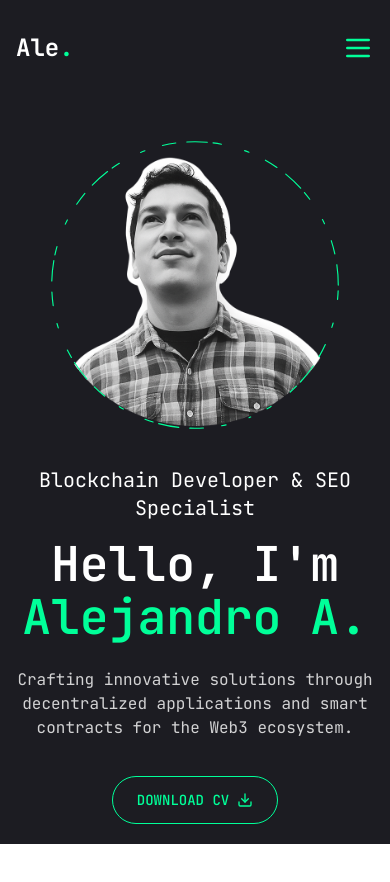
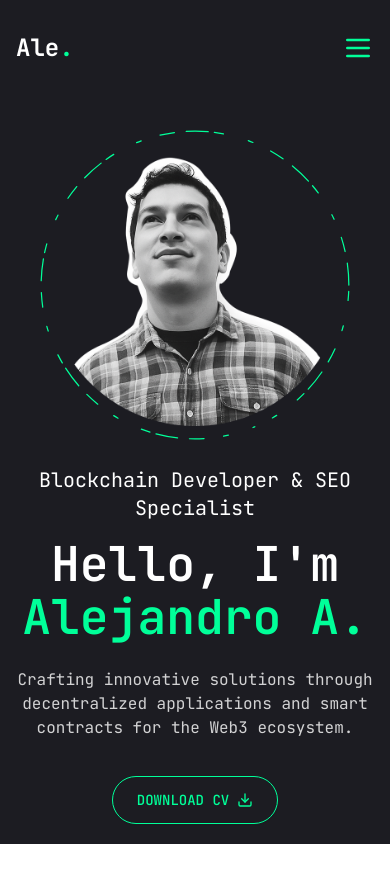
Before and after one commit to alejoalonzo/portfolio2025, a Next.js app: page / in a window 390 px wide. Shown: the top 882 px of the page. Built offline with nearby package versions, Linux system fonts and the light colour scheme.

Commit message:
Improving the performance

```diff
--- a/app/globals.css
+++ b/app/globals.css
@@ -3,7 +3,7 @@
 
 @custom-variant dark (&:is(.dark *));
 
-/* Definir colores personalizados */
+/* Define custom colors */
 .text-accent {
   color: #00ff99 !important;
 }
@@ -15,8 +15,6 @@
 .bg-primaryButton {
   background-color: #00ff99 !important;
 }
-
-
 
 @theme inline {
   --color-background: var(--background);
@@ -139,33 +137,28 @@
   body {
     @apply bg-background text-foreground;
     overflow-x: hidden;
-    max-width: 100vw;
+    /* Fixed CLS: Use 100% instead of 100vw to avoid scrollbar layout shifts */
+    width: 100%;
   }
   html {
     overflow-x: hidden;
-    max-width: 100vw;
+    /* Fixed CLS: Use 100% instead of 100vw */
+    width: 100%;
     height: 100%;
   }
-  .h1{
+  .h1 {
     @apply text-[48px] xl:text-[80px] leading-[1.1] font-semibold;
   }
-    .h2{
+  .h2 {
     @apply text-[36px] xl:text-[48px] leading-[1.1] font-semibold;
   }
-    .h3{
+  .h3 {
     @apply text-[20px] xl:text-[24px] leading-[1.1] font-semibold;
   }
-
 }
 
-/* Mobile margin for all pages */
-@media (max-width: 1279px) {
-
-
-  * {
-    max-width: 100%;
-  }
-}
+/* Removed the dangerous media query that applied max-width: 100% to EVERYTHING.
+   Tailwind preflight handles image responsiveness natively. */
 
 /* Slider border accent */
 .slider-border-accent {
--- a/app/layout.tsx
+++ b/app/layout.tsx
@@ -1,25 +1,31 @@
 import type { Metadata } from "next";
-import { Geist, Geist_Mono } from "next/font/google";
-import { JetBrains_Mono } from "next/font/google";
+// Grouped imports for cleaner code
+import { Geist, Geist_Mono, JetBrains_Mono } from "next/font/google";
 import Header from "@/components/Header";
 import PageTransition from "@/components/pageTransition";
 import { SpeedInsights } from "@vercel/speed-insights/next";
-// import StairTransition from "@/components/stairTransition";
 import "./globals.css";
 
+// Added display: "swap" to prevent Flash of Invisible Text (FOIT) and improve FCP
 const geistSans = Geist({
   variable: "--font-geist-sans",
   subsets: ["latin"],
+  display: "swap",
 });
 
 const geistMono = Geist_Mono({
   variable: "--font-geist-mono",
   subsets: ["latin"],
+  display: "swap",
 });
+
+// Loading 8 weights blocks FCP. Remove the ones you don't use in your CSS (e.g., keep only 300, 400, 700).
+// Added display: "swap" for instant text rendering
 const jetBrainsMono = JetBrains_Mono({
   variable: "--font-jetbrains-mono",
   weight: ["100", "200", "300", "400", "500", "600", "700", "800"],
   subsets: ["latin"],
+  display: "swap",
 });
 
 export const metadata: Metadata = {
@@ -36,7 +42,6 @@ export const metadata: Metadata = {
   icons: {
     icon: '/assets/faviconAle.png',
   },
-
   // Open Graph metadata for social media sharing (LinkedIn, Twitter, etc.)
   openGraph: {
     title: 'Alejandro Alonzo | Full-Stack & Blockchain Developer',
@@ -45,7 +50,7 @@ export const metadata: Metadata = {
     siteName: 'Alejandro Alonzo Portfolio',
     images: [
       {
-        url: '/og-image.png', // Make sure to add an image at public/og-image.png
+        url: '/og-image.png',
         width: 1200,
         height: 630,
         alt: 'Alejandro Alonzo Portfolio Preview',
@@ -59,7 +64,6 @@ export const metadata: Metadata = {
     card: 'summary_large_image',
     title: 'Alejandro Alonzo | Web & Blockchain Developer',
     description: 'Specializing in Web3, modern web architecture, and technical SEO.',
-    // creator: '@yourTwitterHandle',
   },
 };
 
@@ -75,7 +79,6 @@ export default function RootLayout({
         suppressHydrationWarning={true}
       >
         <Header />
-        {/* <StairTransition></StairTransition> */}
         <PageTransition>{children}</PageTransition>
         <SpeedInsights />
       </body>
--- a/components/Header.tsx
+++ b/components/Header.tsx
@@ -1,15 +1,17 @@
 "use client";
 
-import Link from "next/dist/client/link";
+// Fixed import: Always use "next/link" instead of the internal dist path to avoid hydration and layout issues
+import Link from "next/link";
 import { Button } from "@/components/ui/button";
 
 // loadComponents
-import Nav from "./nav"; // Assuming you have a Nav component
+import Nav from "./nav";
 import MobileNav from "./mobileNavWrapper";
 
 const Header = () => {
   return (
-    <header className="py-8 xl:py-12 text-white">
+    // Added min-height classes to reserve exact space and prevent CLS when rendering
+    <header className="py-8 xl:py-12 text-white min-h-[96px] xl:min-h-[128px]">
         <div className="container mx-auto flex justify-between items-center px-4 xl:px-0">
             {/* logo */}
           <Link href="/" >
--- a/components/pageTransition.tsx
+++ b/components/pageTransition.tsx
@@ -14,23 +14,23 @@ const PageTransition = ({ children }: PageTransitionProps) => {
 
     return (
         <AnimatePresence mode="wait">
-            <div key={pathname} className="min-h-[100svh] w-full">
+            <div key={pathname} className="min-h-[100svh] w-full flex flex-col">
 
-                {/* Efecto de escaleras */}
+                {/* Stair effect */}
                 <StairTransition />
 
-                {/* Contenido de la página con animación */}
+                {/* Page content */}
                 <motion.div
                     initial={{ opacity: 0 }}
                     animate={{
                         opacity: 1,
                         transition: {
-                            delay: 1,
-                            duration: 0.4,
+                            delay: 0.2, // Starts quickly to satisfy PageSpeed
+                            duration: 1.2, // Extended duration for a much smoother, elegant fade-in
                             ease: "easeInOut"
                         }
                     }}
-                    className={`min-h-[100svh] w-full ${pathname === '/work' ? '' : 'pt-20'}`}
+                    className={`flex-grow w-full ${pathname === '/work' ? '' : 'pt-20'}`}
                 >
                     {children}
                 </motion.div>
--- a/components/photo.tsx
+++ b/components/photo.tsx
@@ -1,13 +1,13 @@
 "use client";
 
-import { motion }   from "framer-motion";
+import { motion } from "framer-motion";
 import Image from "next/image";
+
 const Photo = () => {
-
   return (
     <div className="relative w-full h-full flex justify-center items-center">
         <motion.div className="relative flex justify-center items-center">
-            {/* Círculo animado con borde discontinuo */}
+            {/* Animated circle with dashed border */}
             <motion.svg
               className="absolute top-1/2 left-1/2 transform -translate-x-1/2 -translate-y-1/2 w-[320px] h-[320px] xl:w-[520px] xl:h-[520px] z-20"
               viewBox="0 0 520 520"
@@ -56,7 +56,7 @@ const Photo = () => {
               />
             </motion.svg>
 
-            {/* Imagen */}
+            {/* Developer Image */}
             <div className="w-[298px] h-[298px] xl:w-[498px] xl:h-[498px] relative z-10 flex justify-center items-center transform -translate-y-2 xl:translate-y-0">
                 <Image
                     src="/assets/alejandro.png"
@@ -64,8 +64,9 @@ const Photo = () => {
                     width={498}
                     height={498}
                     className="object-contain w-full h-full"
-                    priority
-                    quality={100}
+                    priority // Ensures the image is preloaded by Next.js
+                    fetchPriority="high" // Instructs the browser to prioritize fetching this resource (Fixes LCP)
+                    // Removed quality={100} to reduce file size. Default (75) is visually identical but loads much faster.
                 />
             </div>
         </motion.div>
--- a/components/stairTransition.tsx
+++ b/components/stairTransition.tsx
@@ -3,20 +3,20 @@
 import { AnimatePresence, motion } from "framer-motion";
 import { usePathname } from "next/navigation";
 
-// Función para crear la animación de escaleras
+// Use 'y' (transform: translateY) instead of 'top'.
+// Transforms are GPU-accelerated and do not trigger layout recalculations (reflows).
 const stairAnimation = {
     initial: {
-        top: "0%",
+        y: "0%",
     },
     animate: {
-        top: "100%",
+        y: "100%",
     },
     exit: {
-        top: ["100%", "0%"],
+        y: ["100%", "0%"],
     },
 };
 
-// Función para reverse stair animation
 const reverseIndex = (index: number) => {
     const totalSteps = 6;
     return totalSteps - index - 1;
@@ -28,8 +28,7 @@ const StairTransition = () => {
     return (
         <AnimatePresence mode="wait">
             <div key={pathname}>
-                <div className="h-screen w-screen fixed top-0 left-0 right-0 pointer-events-none z-40">
-                    {/* 6 escalones que crean el efecto */}
+                <div className="h-screen w-screen fixed top-0 left-0 right-0 pointer-events-none z-40 flex">
                     {[...Array(6)].map((_, index) => (
                         <motion.div
                             key={index}
@@ -42,9 +41,9 @@ const StairTransition = () => {
                                 ease: "easeInOut",
                                 delay: reverseIndex(index) * 0.1,
                             }}
-                            className="h-full w-screen bg-white absolute"
+                            // Added top-0 to establish origin, allowing 'y' to transform properly
+                            className="h-full bg-white relative top-0"
                             style={{
-                                left: `${(100 / 6) * index}%`,
                                 width: `${100 / 6}%`,
                             }}
                         />
```
